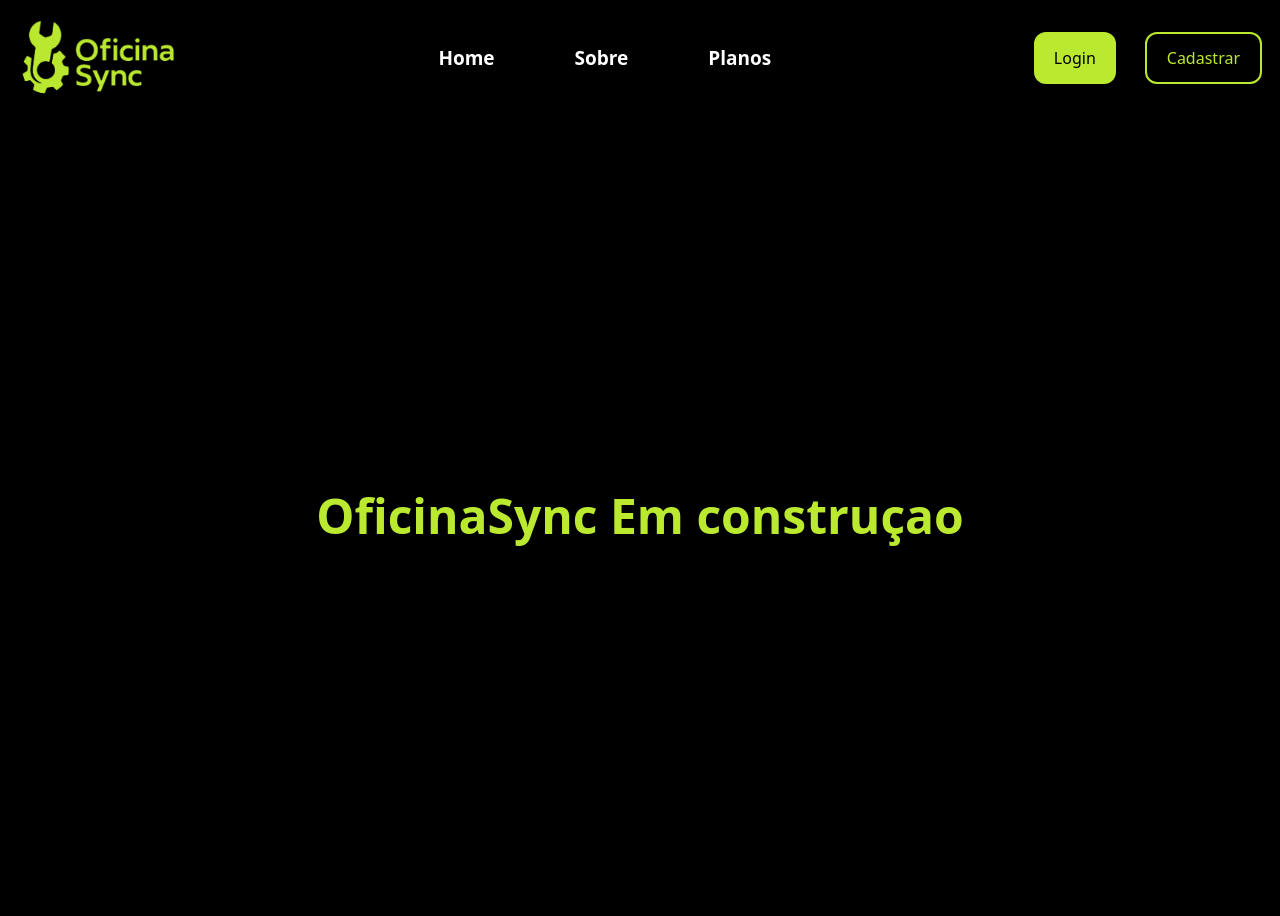
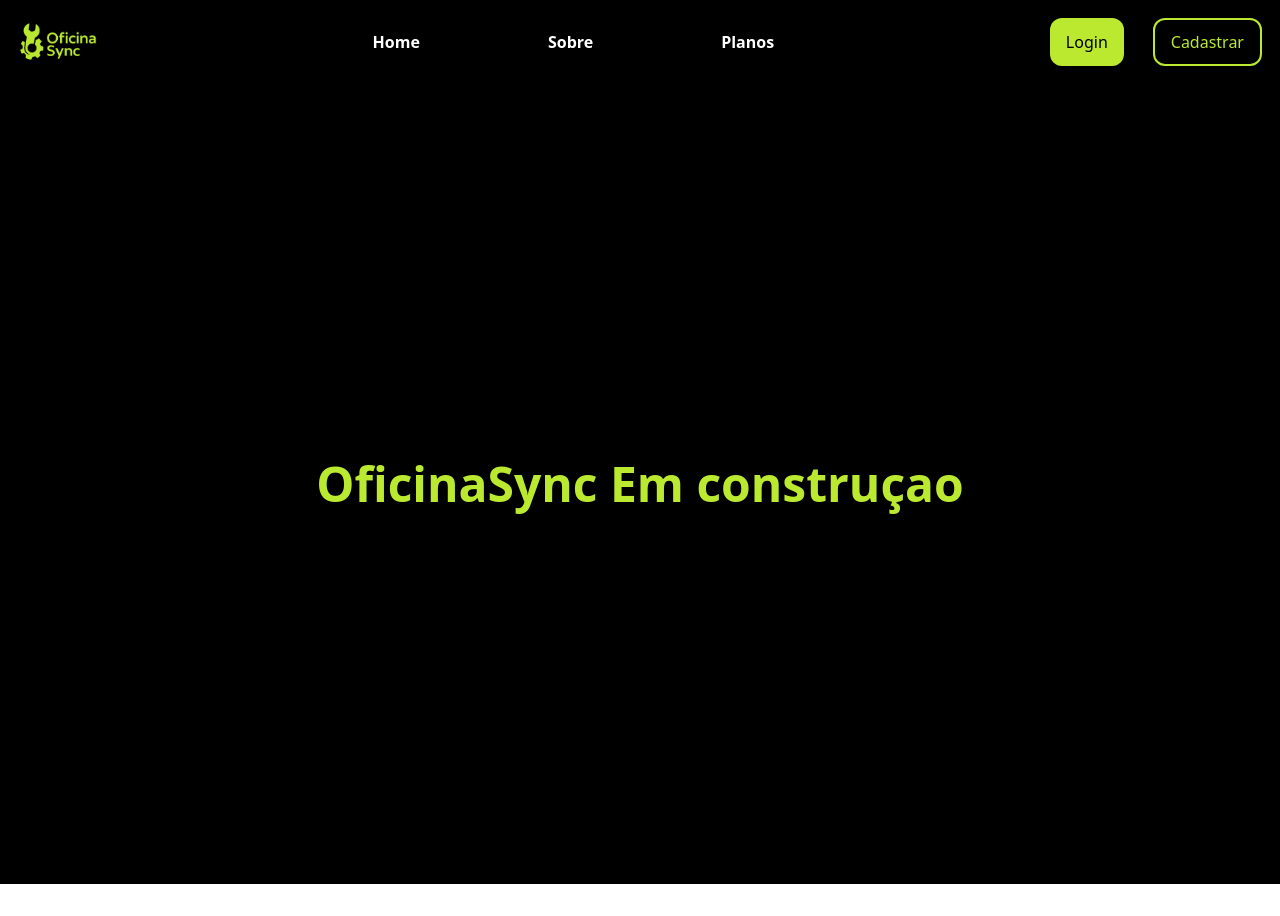
Before and after one commit to leomarqueti/OficinaSync, a Next.js app: page / in a window 1280 px wide. After the commit the page ends 884 px from the top, so only its background shows below. Built offline with nearby package versions, Linux system fonts and the light colour scheme.

Commit message:
Melhorando o header

```diff
--- a/components/botao/Botao.module.css
+++ /dev/null
@@ -1,14 +0,0 @@
-.botao {
-  color: #000;
-  background-color: #bbe930;
-  border: none;
-  border-radius: 8px;
-  width: 118px;
-  height: 51px;
-  font-weight: 800;
-  transition: background-color 0.3s;
-}
-
-.botao:hover {
-  background-color: white;
-}
--- a/components/botao/index.js
+++ b/components/botao/index.js
@@ -1,13 +1,15 @@
-import styles from "./Botao.module.css";
-const baseStyles = "transition-all duration-300"
+// essa costante é a base dos estilos do botao, todos os botoes vao ter os configuraçoes dessa constante, mudou aqui, muda tudo
+const baseStyles = "transition-all duration-300";
 
+//Variaçoes de estilos dos botoes, se quiser modificar algo de algum botao é aqui.
+const variants = {
+  primary: "bg-sync-green hover:opacity-50 text-black rounded-xl h-12 px-4", // Botão (Login)
+  secondary:
+    "bg-transparent border-2 border-sync-green text-sync-green hover:bg-sync-green hover:text-black rounded-xl h-12 px-4",
+};
 
-const variants = {
-    primary: "bg-sync-green hover:opacity-50 text-black rounded-xl px-5 py-3", // Botão (Login)
-    secondary: "bg-transparent border-2 border-sync-green text-sync-green hover:bg-sync-green hover:text-black rounded-xl px-5 py-3"
-  };
-
-function Botao({ title, aoClicar, variant="primary" }) {
+// Aqui temos a funcão principal do botao, a base de tudo esta aqui ,qualquer logica referente a ação do botao esta aqui
+function Botao({ title, aoClicar, variant = "primary" }) {
   return (
     <button className={`${baseStyles} ${variants[variant]}`} onClick={aoClicar}>
       {title}
--- a/components/header/Header.module.css
+++ b/components/header/Header.module.css
@@ -16,14 +16,6 @@
   padding: 18px;
 }
 
-.nav {
-  display: flex;
-  gap: 80px;
-  color: white;
-  font-weight: 800;
-  font-size: 19px;
-}
-
 .a {
   list-style: none;
   text-decoration: none;
--- a/components/header/index.js
+++ b/components/header/index.js
@@ -2,6 +2,7 @@
 import styles from "./Header.module.css";
 import Botao from "../botao";
 
+//Aqui é o modulo responsavel por cuidar da HEADER do Site principal, Se quiser modificar algo é aqui
 function Header() {
   return (
     <header className={styles.headerContainer}>
@@ -14,11 +15,11 @@
           //Caminho da imagem
           src="/assets/images/Logo.png"
           //h é a altura , w para largura auto e cursor-pointer para a maozinhe o contain server para nao achatar a imagem
-          className="h-20 w-auto cursor-pointer object-contain"
+          className="h-10 w-auto cursor-pointer object-contain"
         />
       </div>
-      <div className={styles.centerGroup}>
-        <nav className={styles.nav}>
+      <div className="flex gap-80 text-base font-bold text-white">
+        <nav className="flex gap-2 md:gap-32">
           <a className={styles.a} href="#">
             Home
           </a>
```
Also changed, not shown: pages/Home.module.css (added).
